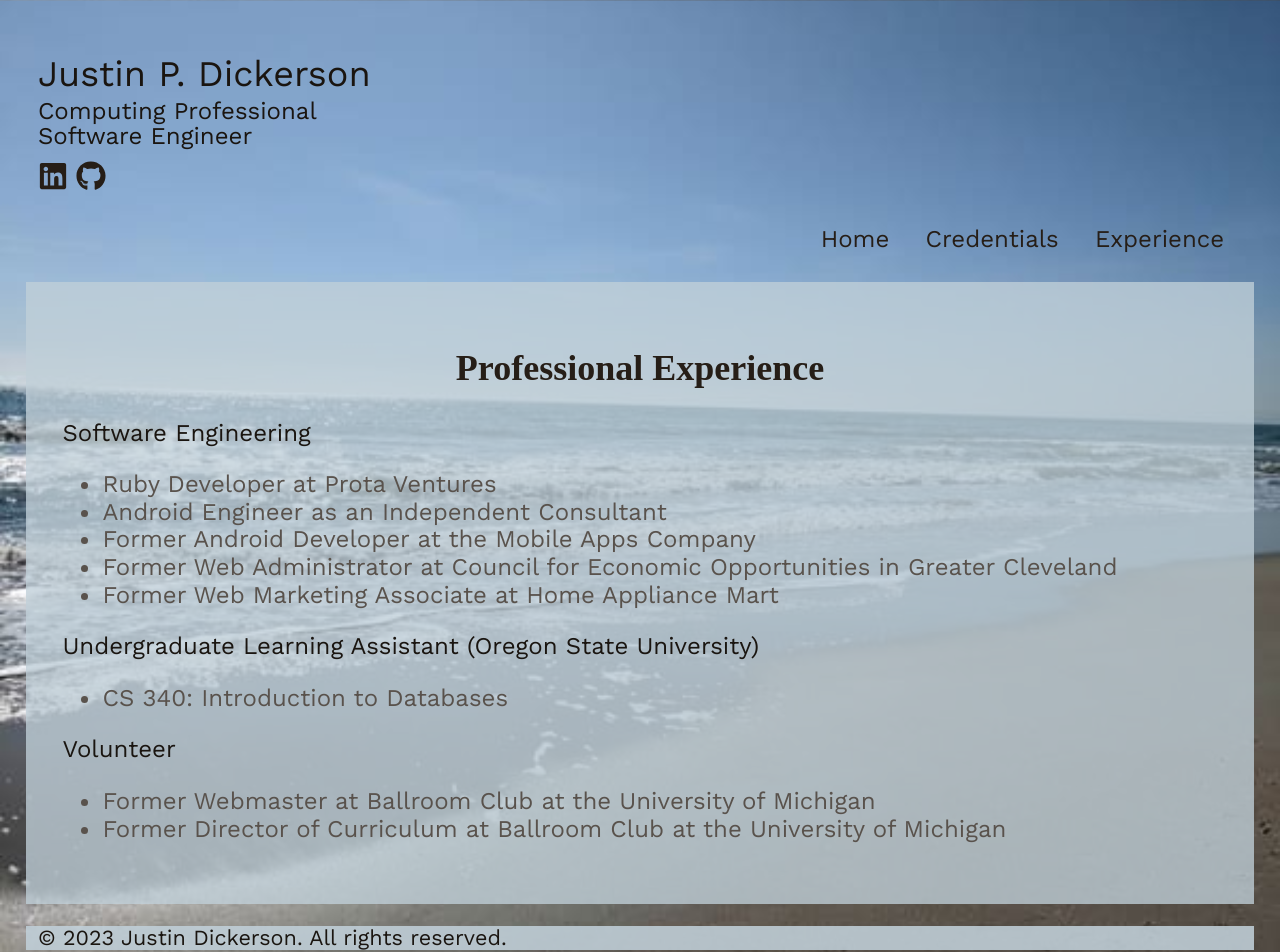
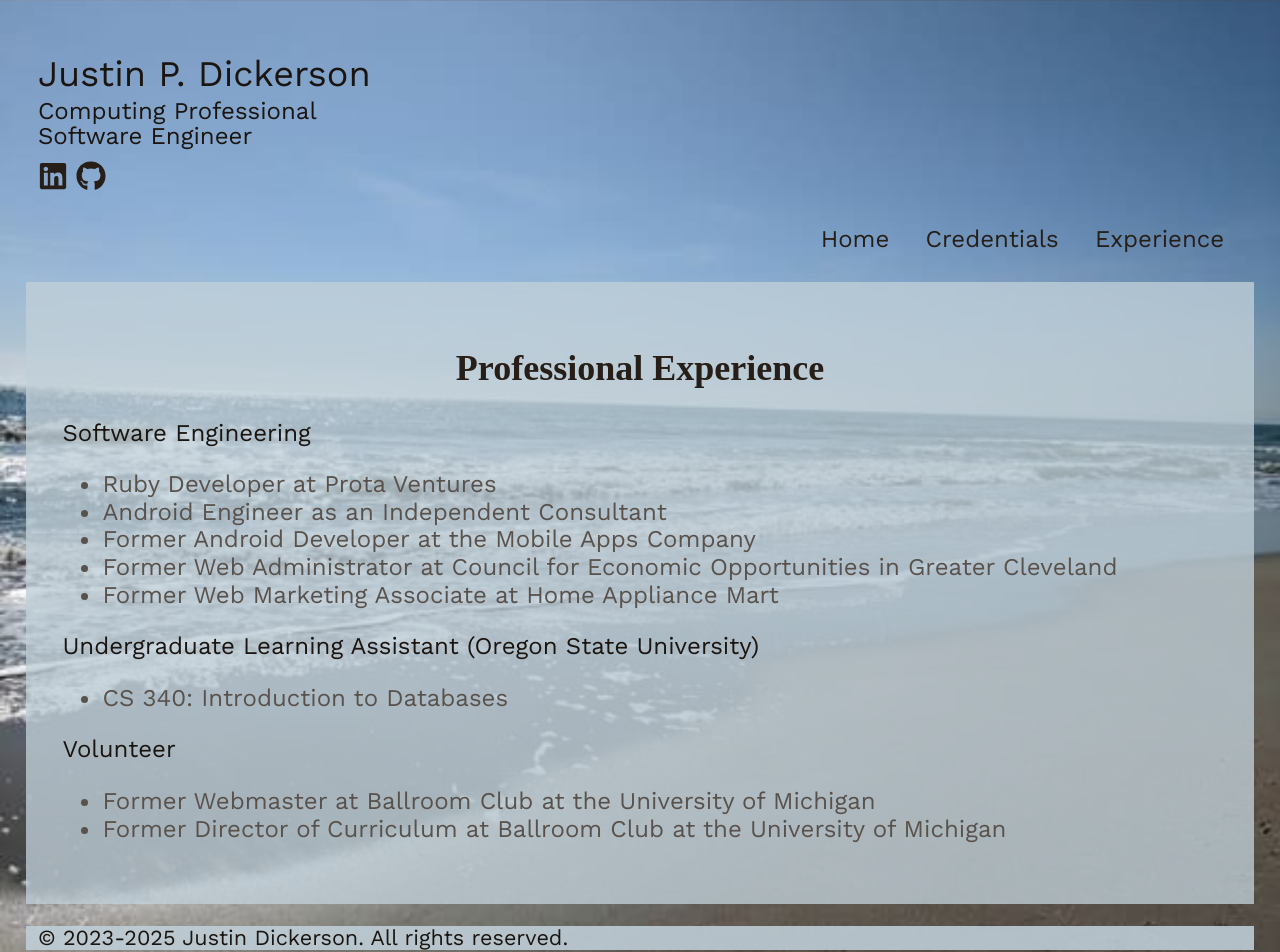
Before and after one commit to dj911ice/portfolio-mern-next, a Next.js app in the folder code/mpc/: page /experience in a window 1280 px wide. Shown: the top 952 px of the page. Built offline with nearby package versions, Linux system fonts and the light colour scheme.

Commit message:
upgraded to Next.js v. 15.1.3 and other dependencies. Converted static footer to a Footer component.

```diff
--- a/code/mpc/package.json
+++ b/code/mpc/package.json
@@ -18,8 +18,8 @@
     "eslint-config-next": "13.3.0",
     "http-proxy": "^1.18.1",
     "modern-normalize": "^2.0.0",
-    "next": "14.2.4",
-    "next-auth": "^4.22.1",
+    "next": "15.1.3",
+    "next-auth": "4.24.11",
     "next-usequerystate": "^1.7.2",
     "nodemon": "^2.0.20",
     "react": "18.2.0",
--- /dev/null
+++ b/code/mpc/src/components/Footer.js
@@ -0,0 +1,11 @@
+import React from "react";
+
+export default function Footer() {
+    return (
+        <>
+            <footer>
+                <p>&copy; 2023-2025 Justin Dickerson. All rights reserved.</p>
+            </footer>
+        </>
+    )
+}
--- a/code/mpc/src/pages/credentials.js
+++ b/code/mpc/src/pages/credentials.js
@@ -2,6 +2,7 @@ import React, {useEffect, useState} from "react";
 import Header from "@/components/Header";
 import {useRouter} from "next/router";
 import CredentialsTable from "@/components/CredentialsTable";
+import Footer from "@/components/Footer";
 
 function Credentials({}) {
     const router = useRouter();
@@ -41,9 +42,7 @@ function Credentials({}) {
                     />
                 </section>
             </main>
-            <footer>
-                <p>&copy; 2023 Justin Dickerson. All rights reserved.</p>
-            </footer>
+           <Footer/>
         </>
     )
 }
--- a/code/mpc/src/pages/experience.js
+++ b/code/mpc/src/pages/experience.js
@@ -1,5 +1,6 @@
 import React from "react";
 import Header from "@/components/Header";
+import Footer from "@/components/Footer";
 
 function Experience(){
     return (
@@ -37,9 +38,7 @@ function Experience(){
                     </div>*/}
                 </section>
             </main>
-            <footer>
-                <p>&copy; 2023 Justin Dickerson. All rights reserved.</p>
-            </footer>
+            <Footer/>
         </>
     )
 }
--- a/code/mpc/src/pages/index.js
+++ b/code/mpc/src/pages/index.js
@@ -1,7 +1,7 @@
 import Head from 'next/head'
-import {Inter} from 'next/font/google'
 import Header from "@/components/Header";
 import React from "react";
+import Footer from "@/components/Footer";
 
 // const inter = Inter({subsets: ['latin']})
 
@@ -101,9 +101,7 @@ export default function Home() {
                     </p>*/}
                 </section>
             </main>
-            <footer>
-                <p>&copy; 2023 Justin Dickerson. All rights reserved.</p>
-            </footer>
+           <Footer/>
         </>
     )
 }
```
Also changed, not shown: 2 other files (tests, documents, lock files or other folders).
